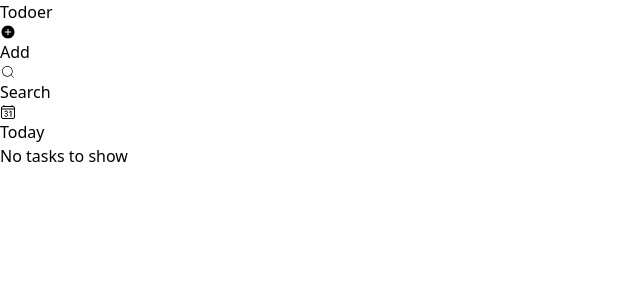
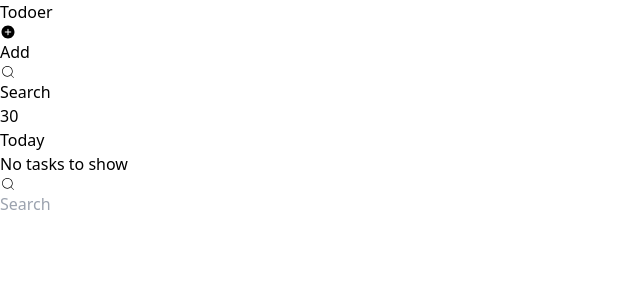
Before and after one commit to liberator79/todoer, a React (Vite) app: page / in a window 1280 px wide. Both pictures are taken after a click on the element "Search". Shown: the top 300 px of the page, without its empty margins (0-640 px from the left). Built offline with nearby package versions, Linux system fonts and the light colour scheme.

Commit message:
added search bar

```diff
--- a/src/components/NewTask.jsx
+++ b/src/components/NewTask.jsx
@@ -1,13 +1,19 @@
-import React from 'react'
+import {useState} from 'react'
 
-const NewTask = () => {
+const NewTask = ({setPopUp}) => {
+  const [task, setTask] = useState(null);
+
   return (
-    <div className='bg-[FFFEFE] flex flex-col w-[80%] shadow-sm shadow-gray-400 rounded-md font-sans p-2'>
-        <input type = "name" placeholder = "Task name" className='font-semibold text-sm p-1 focus-visible:outline-none' />
+    <div className='bg-[FFFEFE] flex flex-col w-[100%] shadow-sm shadow-gray-400 rounded-md font-sans p-2'>
+        <input type = "name" placeholder = "Task name" className='font-semibold text-sm p-1 focus-visible:outline-none' onChange={(e) => {
+          setTask(e.target.value)
+        }}/>
         <input type = "name" placeholder = "Description" className='text-sm p-1 focus-visible:outline-none' />
         <div className='flex justify-end items-center gap-3 px-2'>
-          <button className='p-2 text-sm font-semibold hover:bg-gray-200 rounded-md'>Cancel</button>
-          <button className='bg-[rgb(220,77,63)] p-2 text-white rounded-md font-semibold text-sm hover:bg-[rgb(197,70,58)]'>Add Task</button>
+          <button className='p-2 text-sm font-semibold hover:bg-gray-200 rounded-md' onClick={() => {
+            setPopUp(null);
+          }}>Cancel</button>
+          <button className={`bg-[rgb(220,77,63)] p-2 text-white rounded-md font-semibold text-sm hover:bg-[rgb(197,70,58)] ${task ? "" : "cursor-not-allowed"} `} disabled={task ? false : true}>Add Task</button>
         </div>
     </div>
   )
--- /dev/null
+++ b/src/components/SearchBar.jsx
@@ -0,0 +1,17 @@
+import { CiSearch } from "react-icons/ci";
+const SearchBar = () => {
+    return (
+        <div className='bg-[FFFEFE] flex flex-col w-[100%] shadow-sm shadow-gray-400 rounded-md font-sans p-2'>
+            <div className='flex justify-start items-center gap-2 w-[100%]'>
+                <div className='text-xl'>
+                    <CiSearch/>
+                </div>
+                <div className='w-[100%]'>
+                    <input type="name" placeholder="Search" className='text-sm p-1 focus-visible:outline-none w-[100%]' />
+                </div>
+            </div>
+        </div>
+    )
+}
+
+export default SearchBar
--- a/src/components/SideBar.jsx
+++ b/src/components/SideBar.jsx
@@ -1,22 +1,22 @@
 import { CiSearch } from "react-icons/ci";
 import { IoCalendarNumberOutline } from "react-icons/io5";
 import NewTask from "./NewTask";
-
+import SearchBar from "./SearchBar";
 import { IoIosAddCircle } from "react-icons/io";
 const SideBar = ({setPopUp}) => {
     const sideBarItems = [
         {
             logo: <IoIosAddCircle className="text-2xl text-[rgb(220,77,63)]" />,
             name: <div className="font-bold text-[rgb(220,77,63)] text-lg">Add</div>,
-            popUp : <NewTask />
+            popUp : <NewTask setPopUp = {setPopUp}/>
         },
         {
             logo: <CiSearch className="text-xl" />,
             name: "Search",
-            popUp : null
+            popUp : <SearchBar/>
         },
         {
-            logo : <IoCalendarNumberOutline/>,
+            logo : <div className="border border-[rgb(220,77,63)] text-black text-sm rounded-full p-[2px]">30</div>,
             name : "Today",
             popUp : null
         }
--- a/src/pages/Main.jsx
+++ b/src/pages/Main.jsx
@@ -20,8 +20,8 @@ const Main = () => {
                 }
                 {
                     popUp &&
-                    <div className="fixed inset-0  flex justify-center items-center z-50">
-                        <div className="bg-white rounded shadow-lg">
+                    <div className="absolute inset-0  flex justify-center  items-center z-50">
+                        <div className="bg-white w-[80%] rounded shadow-lg shadow-black">
                             {popUp}
                         </div>
                     </div>
```
